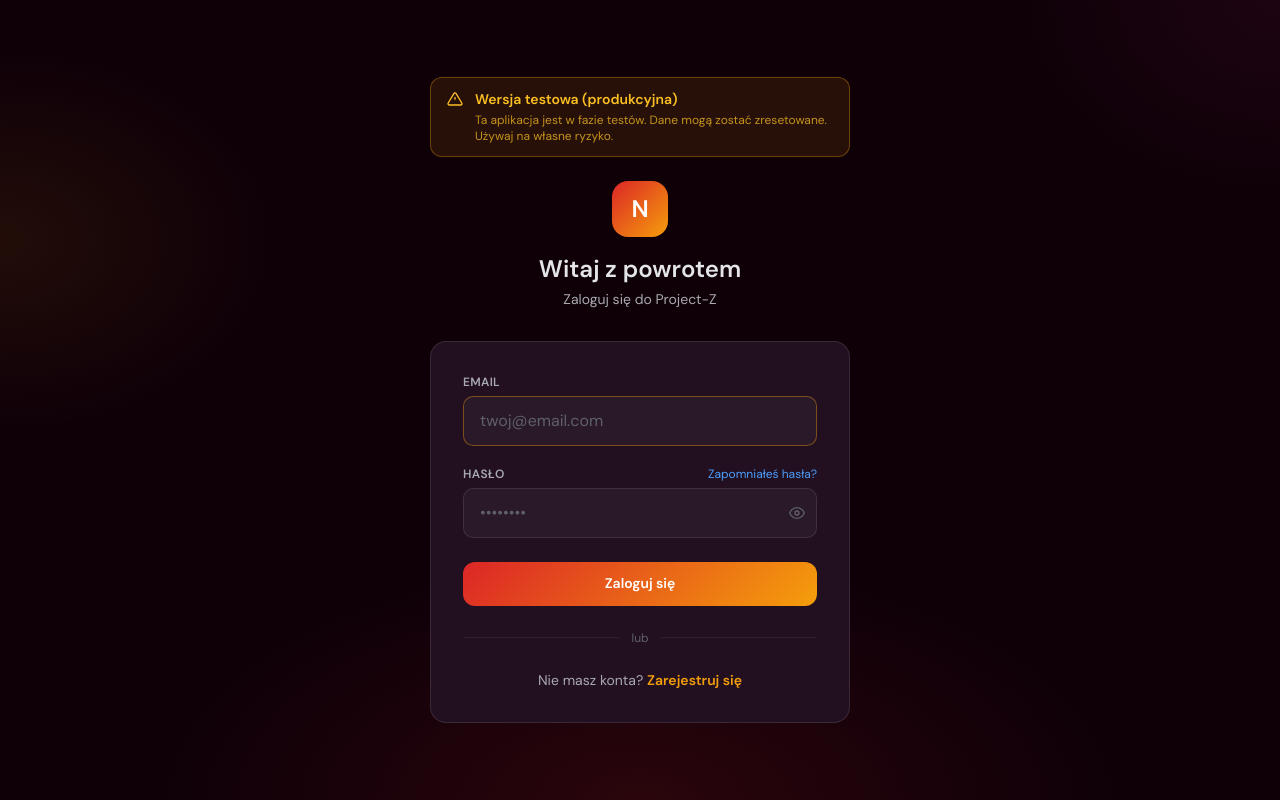
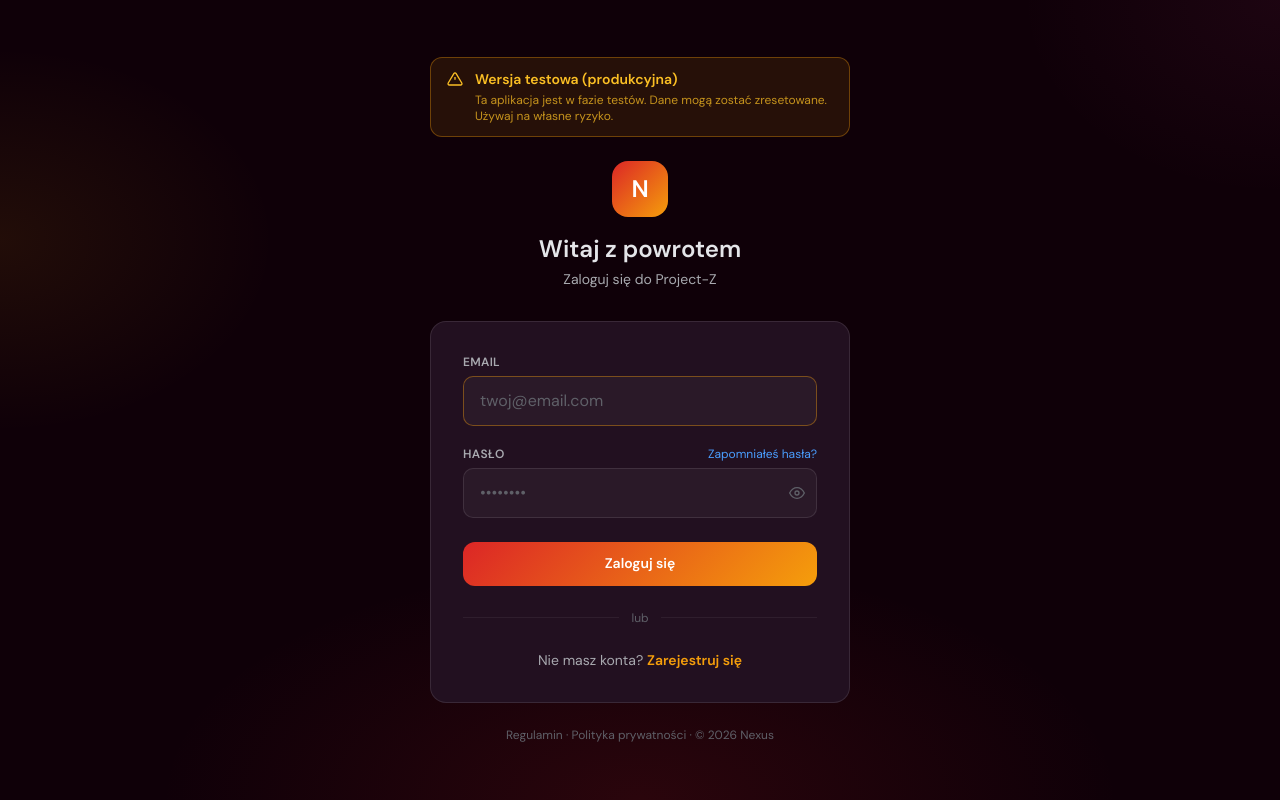
Before and after one commit to Itsu0/project-z, a Next.js app: page /auth/login in a window 1280 px wide. Built offline with nearby package versions, Linux system fonts and the light colour scheme; no server answers.

Commit message:
Add Regulamin/Prywatnosc links to auth footer, settings panel and channel sidebar

```diff
--- a/src/app/auth/layout.tsx
+++ b/src/app/auth/layout.tsx
@@ -1,13 +1,23 @@
+import Link from 'next/link'
+
 export default function AuthLayout({ children }: { children: React.ReactNode }) {
   return (
     <div
-      className="min-h-screen flex items-center justify-center p-4"
+      className="min-h-screen flex flex-col items-center justify-center p-4 gap-6"
       style={{
         background: 'var(--eb-bg0)',
         backgroundImage: 'var(--eb-glow)',
       }}
     >
       {children}
+
+      <p className="text-xs text-center" style={{ color: 'var(--eb-text3)' }}>
+        <Link href="/terms" className="hover:underline" style={{ color: 'var(--eb-text3)' }}>Regulamin</Link>
+        {' · '}
+        <Link href="/privacy" className="hover:underline" style={{ color: 'var(--eb-text3)' }}>Polityka prywatności</Link>
+        {' · '}
+        <span>© {new Date().getFullYear()} Nexus</span>
+      </p>
     </div>
   )
 }
--- a/src/components/layout/ChannelSidebar.tsx
+++ b/src/components/layout/ChannelSidebar.tsx
@@ -31,9 +31,20 @@ export function ChannelSidebar() {
 
         <div className="flex-1" />
 
+        <div className="flex gap-3 px-3 pb-1.5 pt-2" style={{ borderTop: '0.5px solid var(--eb-border)', background: 'var(--eb-bg0)' }}>
+          <a href="/terms" target="_blank" rel="noreferrer"
+            className="text-[10px] hover:underline" style={{ color: 'var(--eb-text3)' }}>
+            Regulamin
+          </a>
+          <a href="/privacy" target="_blank" rel="noreferrer"
+            className="text-[10px] hover:underline" style={{ color: 'var(--eb-text3)' }}>
+            Prywatność
+          </a>
+        </div>
+
         <div
-          className="flex items-center gap-2.5 px-3 py-2.5 border-t cursor-pointer transition-colors hover:bg-white/[0.04] group"
-          style={{ background: 'var(--eb-bg0)', borderColor: 'var(--eb-border)' }}
+          className="flex items-center gap-2.5 px-3 py-2.5 cursor-pointer transition-colors hover:bg-white/[0.04] group"
+          style={{ background: 'var(--eb-bg0)' }}
           onClick={() => setShowSettings(true)}
           title={t('settings.title')}
         >
--- a/src/components/settings/UserSettings.tsx
+++ b/src/components/settings/UserSettings.tsx
@@ -973,6 +973,16 @@ export function UserSettings({ onClose }: Props) {
           </div>
 
           <div className="px-2 pt-2 border-t mt-2" style={{ borderColor: 'var(--eb-border)' }}>
+            <div className="px-3 pb-2 flex gap-3">
+              <a href="/terms" target="_blank" rel="noreferrer"
+                className="text-[10px] hover:underline" style={{ color: 'var(--eb-text3)' }}>
+                Regulamin
+              </a>
+              <a href="/privacy" target="_blank" rel="noreferrer"
+                className="text-[10px] hover:underline" style={{ color: 'var(--eb-text3)' }}>
+                Prywatność
+              </a>
+            </div>
             <button onClick={onClose}
               className="flex items-center gap-2.5 px-3 py-2 rounded-lg text-sm w-full transition-all hover:bg-white/[0.04]"
               style={{ color: 'var(--eb-text3)' }}>
```
